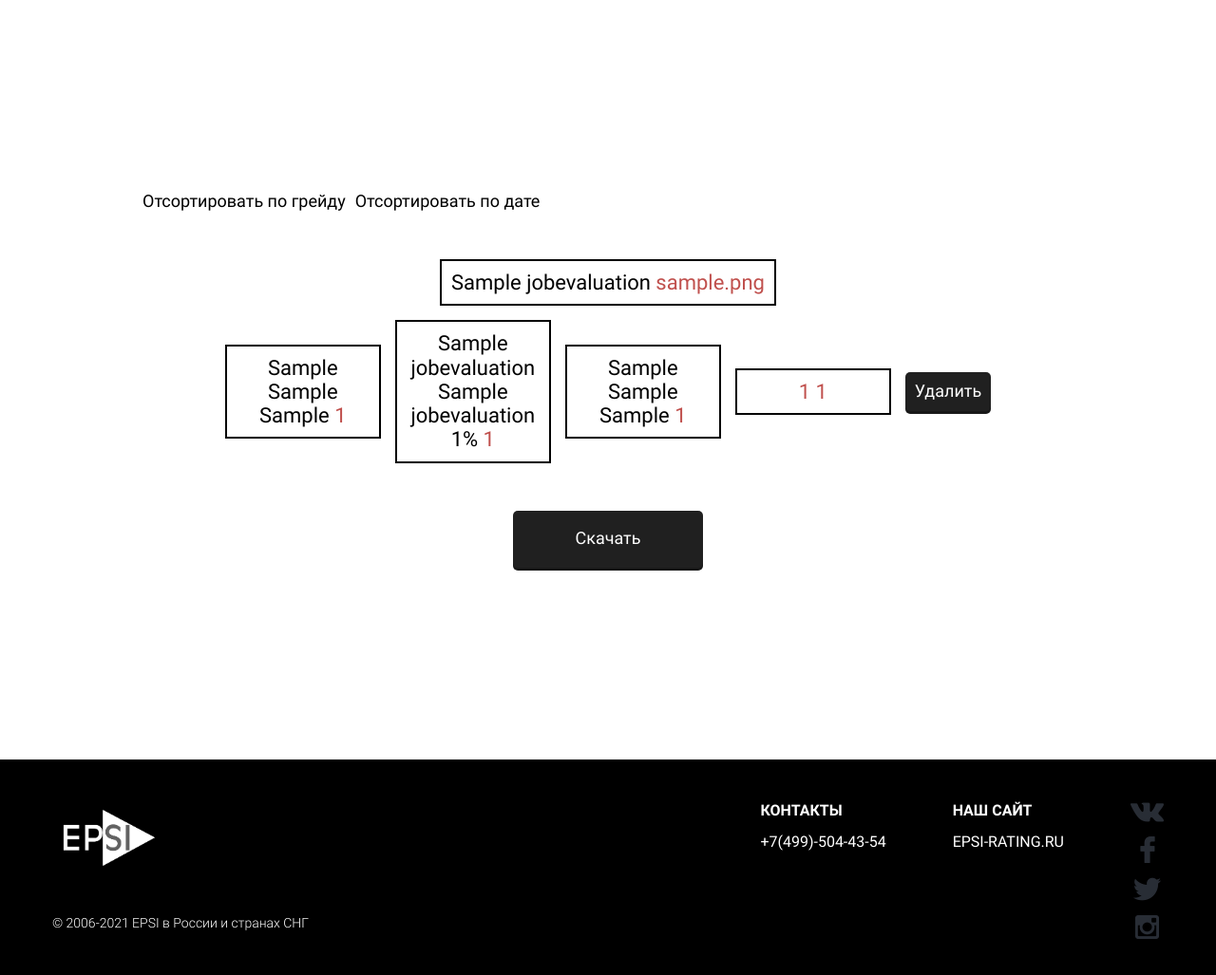
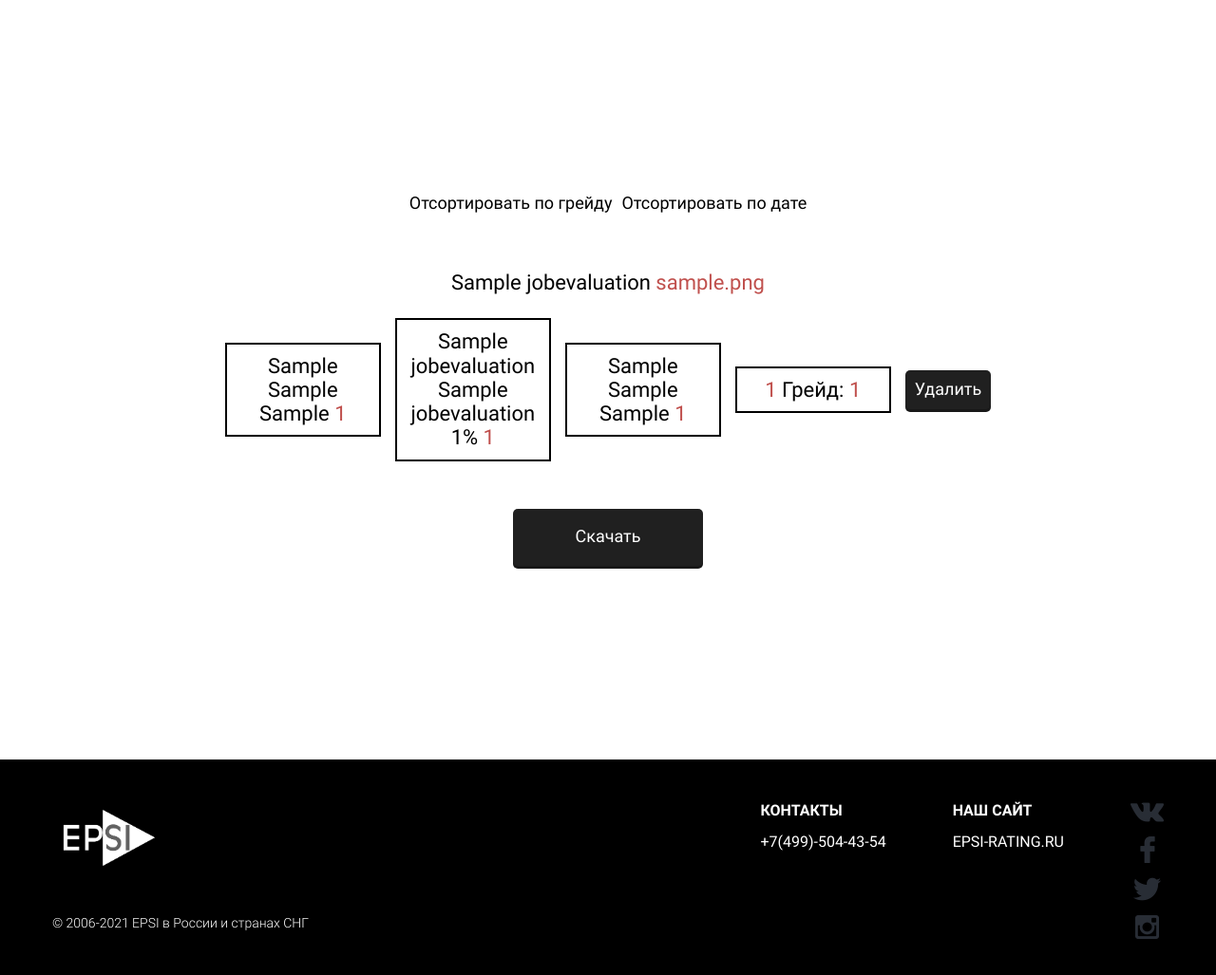
Before and after one commit to OxidNowin/Job-Evaluation-Calculator-, a Django app: page /archive_date/ in a window 1280 px wide. Shown: the part 70-1097 px from the top of the page at 95% size. Run offline with Django 3.2, Linux system fonts and the light colour scheme; a user stored in the database is signed in; tables that the repository leaves empty hold one stand-in row (values such as "Sample post").

Commit message:
исправлен архив

```diff
--- a/evacalc/static/css/archive.css
+++ b/evacalc/static/css/archive.css
@@ -1,8 +1,8 @@
 /* prof */
 
 .prof__container {
-  padding-top: 20px;
-  padding-bottom: 20px;
+  padding-top: 50px;
+  padding-bottom: 50px;
   display: flex;
   flex-direction: column;
   justify-content: center;
@@ -49,6 +49,7 @@
   text-align: center;
 }
 
+
 .prof__sub-item:not(:last-child) {
   margin-right: 15px;
 }
@@ -60,14 +61,13 @@
   min-width: 140px;
   text-align: center;
   margin-bottom: 15px;
+  border: none;
 }
 
 .prof__filters {
   margin-bottom: 50px;
-  margin-left: 110px;
   display: flex;
   flex-wrap: wrap;
-  align-self: flex-start;
 }
 
 .prof__download-button {
@@ -99,6 +99,10 @@
   color: var(--a-hover);
 }
 
-.pros__last {
+.prof__last {
   color: var(--red-color);
 }
+
+.prof__last-text {
+  color: var(--black-color);
+}
--- a/evacalc/static/css/hr.css
+++ b/evacalc/static/css/hr.css
@@ -103,7 +103,8 @@
     text-align: center;
     overflow-wrap: anywhere;
   }
-  .error-logic p{
+  .error-logic span{
+    display: block;
     color: var(--red-color);
   }
 
@@ -116,7 +117,8 @@
     overflow-wrap: anywhere;
   }
 
-  .success-logic p{
+  .success-logic span{
+    display: block;
     color: var(--green-color);
   }
 /* hr */
@@ -168,6 +170,7 @@
   color: var(--white-color);
   font-size: 1em;
   margin-bottom: 20px;
+  text-align: center;
 }
 
 .hr__form-solving {
--- a/evacalc/templates/evacalc/archive.html
+++ b/evacalc/templates/evacalc/archive.html
@@ -17,20 +17,20 @@
             {% for job in jobs_list %}
             <li class="prof__item">
               <div class="prof__sub-title prof__post">
-                {{ job.title }} <span class="pros__last">{{ job.short_profile }}</span>
+                {{ job.title }} <span class="prof__last">{{ job.short_profile }}</span>
               </div>
               <ul class="prof__sub-list">
                 <li class="prof__sub-item">
-                  {{ job.hard_skills }} {{ job.knowledge }} {{ job.soft_skills }} <span class="pros__last">{{ job.value_of_skills_section }}</span>
+                  {{ job.hard_skills }} {{ job.knowledge }} {{ job.soft_skills }} <span class="prof__last">{{ job.value_of_skills_section }}</span>
                 </li>
                 <li class="prof__sub-item">
-                  {{ job.around_question }} {{ job.question_complexity }} {{ job.value_of_problems_section }}% <span class="pros__last">{{job.value_of_union_section}}</span>
+                  {{ job.around_question }} {{ job.question_complexity }} {{ job.value_of_problems_section }}% <span class="prof__last">{{job.value_of_union_section}}</span>
                 </li>
                 <li class="prof__sub-item">
-                  {{ job.freedom_action }} {{ job.nature_impact }} {{ job.impact_importance }} <span class="pros__last">{{ job.value_of_responsibility_section }}</span>
+                  {{ job.freedom_action }} {{ job.nature_impact }} {{ job.impact_importance }} <span class="prof__last">{{ job.value_of_responsibility_section }}</span>
                 </li>
                 <li class="prof__sub-item">
-                  <span class="pros__last"> {{ job.sum_of_values }} {{ job.grade }}</span>
+                  <span class="prof__last"> {{ job.sum_of_values }} <span class="prof__last-text">Грейд:</span> {{ job.grade }}</span>
                 </li>
                 <li class="prof__sub-item-button">
                   <form method="POST">
```
Also changed, not shown: evacalc/templates/evacalc/responsibility_section.html (+4 -4 lines).
